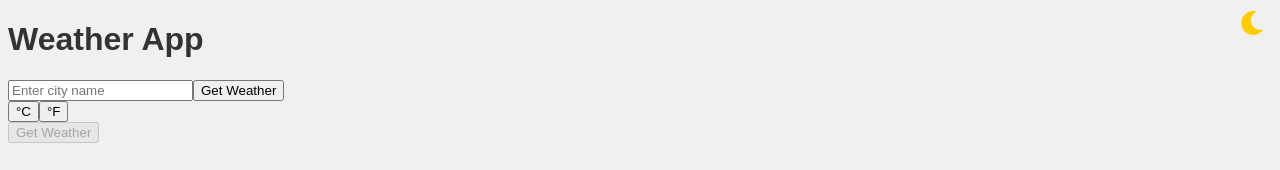
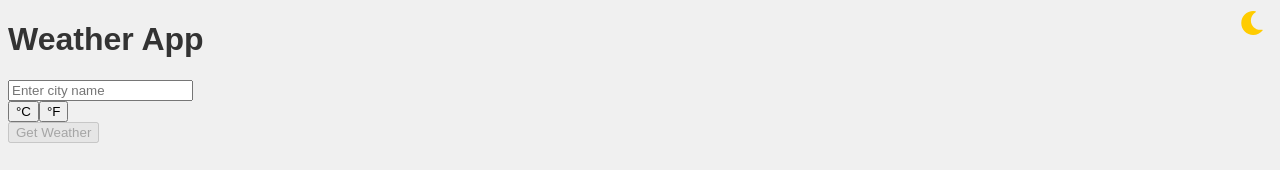
Before and after one commit to LuciaSheel/weather-app, a React (Vite) app: page / in a window 1280 px wide. Shown: the top 170 px of the page. Built offline with nearby package versions, Linux system fonts and the light colour scheme.

Commit message:
add: enable search on Enter key press in SearchBar component

```diff
--- a/src/components/SearchBar.jsx
+++ b/src/components/SearchBar.jsx
@@ -6,8 +6,12 @@ const SearchBar = ({ city, setCity, onSearch }) => {
         placeholder="Enter city name"
         value={city}
         onChange={(e) => setCity(e.target.value)}
+        onKeyDown={(e) => {
+          if (e.key === 'Enter') {
+            onSearch();
+          }
+        }}
       />
-      <button onClick={onSearch}>Get Weather</button>
     </div>
   );
 };
```
